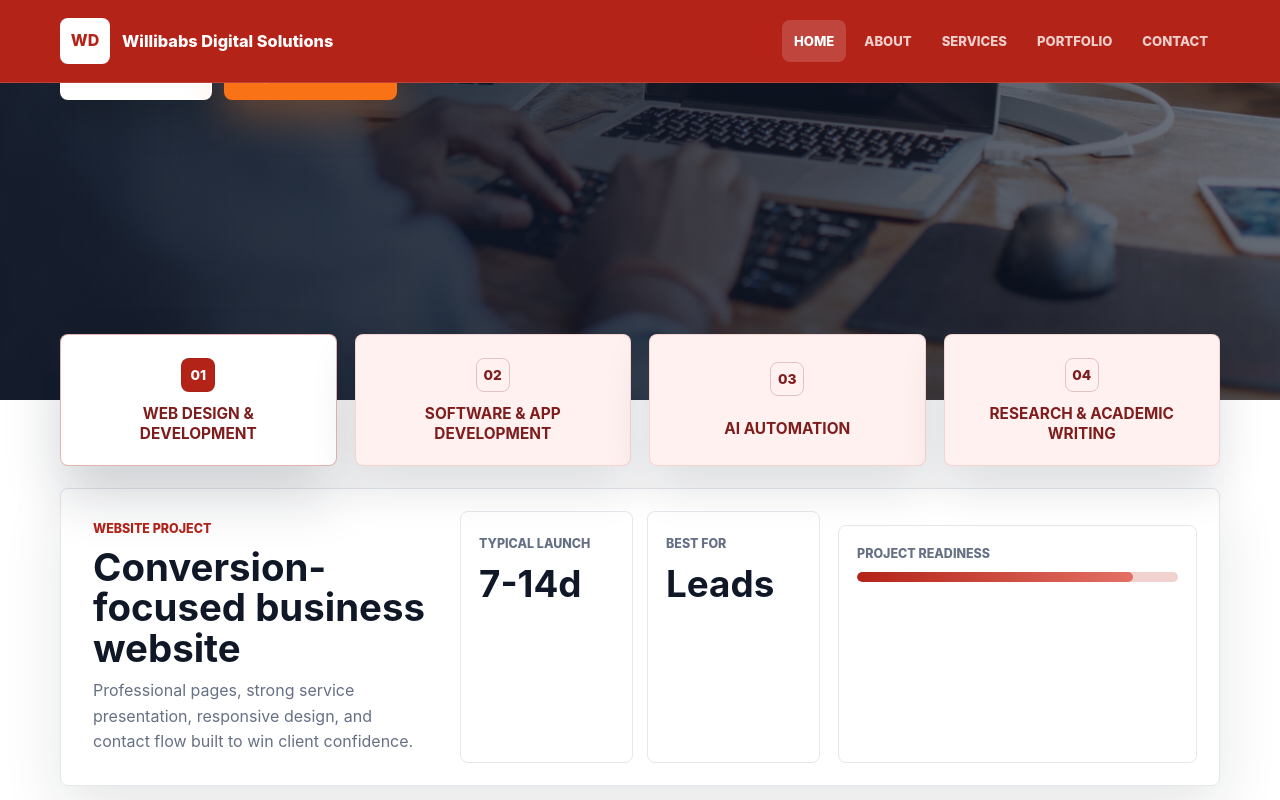
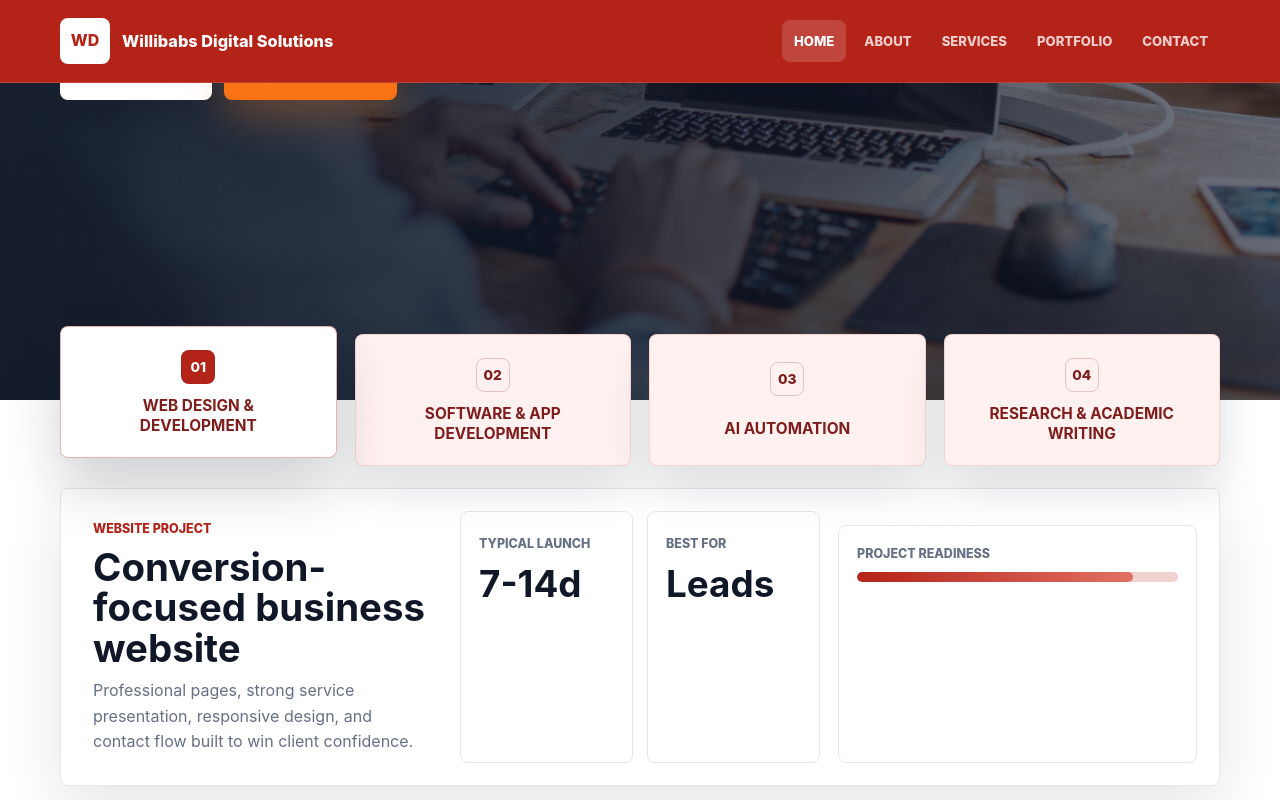
Before and after one commit to davidjames2708-dotcom/willibabsdigitalsolutions, a Next.js app: page / in a window 1280 px wide. In both pictures the pointer is over the button 198 px from the left and 1085 px from the top of the page. Shown: the part 685-1485 px from the top of the page. Built offline with nearby package versions, Linux system fonts and the light colour scheme.

Commit message:
Revert "Remove service card hover lift"
This reverts commit 4b92518ebf561256b1da1814cef0ac0aaaee3765.

```diff
--- a/style.css
+++ b/style.css
@@ -628,6 +628,7 @@ h3 {
 .solution-card:focus-visible {
   border-color: rgba(180, 35, 24, 0.34);
   background: var(--white);
+  transform: translateY(-8px);
   box-shadow: 0 28px 56px rgba(16, 24, 40, 0.2);
 }
 
```
